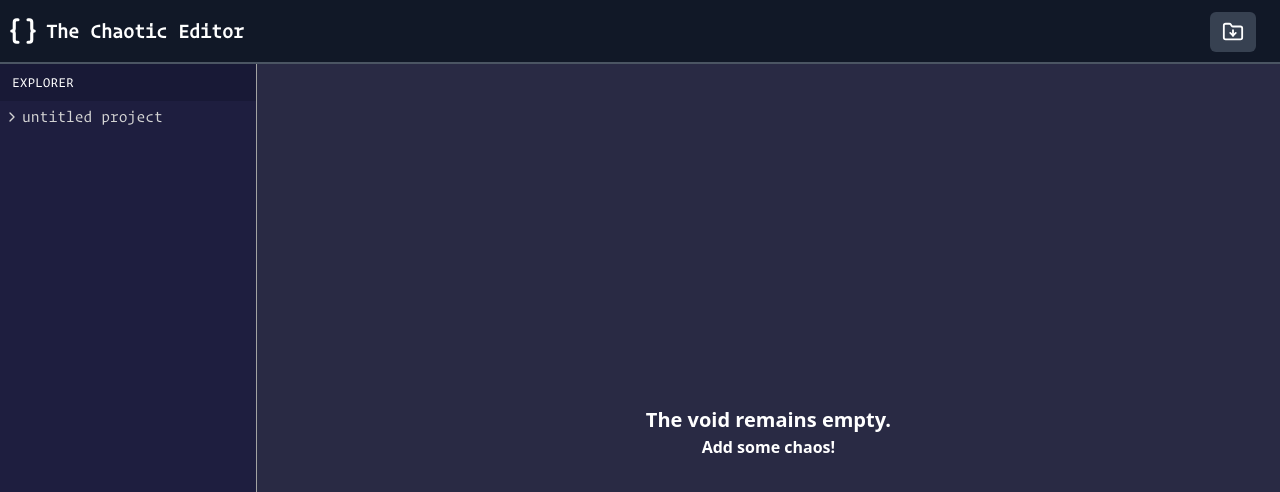
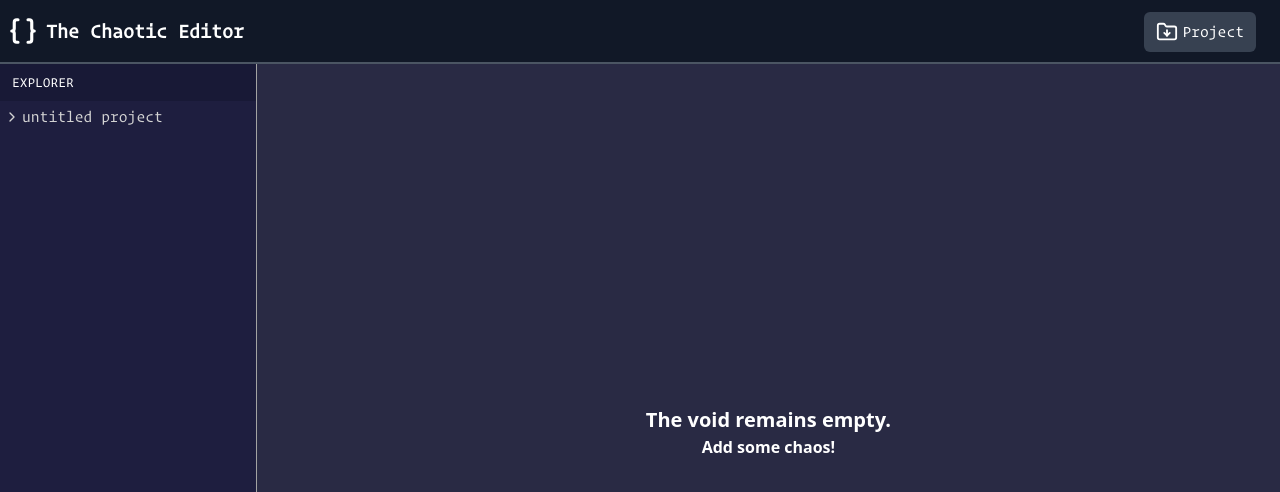
Before and after one commit to HoussemDegachi/lewisHackathone, a React (Vite) app: page / in a window 1280 px wide. Shown: the top 492 px of the page. Built offline with nearby package versions, Linux system fonts and the light colour scheme.

Commit message:
Improved download button styles.

```diff
--- a/src/components/ui/DownloadFileBtn.jsx
+++ b/src/components/ui/DownloadFileBtn.jsx
@@ -1,9 +1,8 @@
-import { changePosition } from '@/lib/animation';
-import { FileDown } from 'lucide-react'
-import React, { useEffect } from 'react'
+import { changePosition } from "@/lib/animation";
+import { FileDown } from "lucide-react";
+import React, { useEffect } from "react";
 
 function DownloadFileBtn({ onClick, file }) {
-
   useEffect(() => {
     const button = document.querySelector("#sneaky-file-btn");
     ["mouseover", "click"].map((type) => changePosition(button, type));
@@ -16,21 +15,20 @@ function DownloadFileBtn({ onClick, file }) {
   }, []);
 
   return (
-    <div className='absolute z-50 right-[86px] top-3' id='sneaky-file-btn'>
+    <div className="absolute z-75 right-[144px] top-3" id="sneaky-file-btn">
       <button
         onClick={onClick}
-    className="bg-gray-700 py-1.5 px-3 h-10 rounded-md group flex items-center text-sm"
+        className="bg-gray-700 py-1.5 px-3 h-10 rounded-md flex gap-1 items-center text-sm"
       >
         <FileDown size={22} />
         {file?.fullName && (
-      <span className="max-w-0 group-hover:max-w-28 group-hover:pl-1 whitespace-nowrap overflow-hidden transition-all duration-500">
+          <span className="max-w-24 whitespace-nowrap overflow-hidden">
             {file.fullName}
           </span>
         )}
       </button>
     </div>
-
-)
+  );
 }
 
-export default DownloadFileBtn
+export default DownloadFileBtn;
--- a/src/components/ui/DownloadProjectBtn.jsx
+++ b/src/components/ui/DownloadProjectBtn.jsx
@@ -15,13 +15,13 @@ function DownloadProjectBtn({ onClick }) {
   }, []);
 
   return (
-    <div id="sneaky-folder-btn" className="absolute z-50 top-3 right-6">
+    <div id="sneaky-folder-btn" className="absolute z-75 top-3 right-6">
       <button
         onClick={onClick}
-        className="bg-gray-700 py-1.5 px-3 h-10 rounded-md group flex items-center text-sm"
+        className="bg-gray-700 py-1.5 px-3 h-10 rounded-md group flex gap-1 items-center text-sm"
       >
         <FolderDown size={22} />
-        <span className="max-w-0 group-hover:max-w-20 group-hover:pl-1 whitespace-nowrap overflow-hidden transition-all duration-500">
+        <span className="max-w-24 whitespace-nowrap overflow-hidden">
           Project
         </span>
       </button>
--- a/tailwind.config.js
+++ b/tailwind.config.js
@@ -10,6 +10,7 @@ module.exports = {
   prefix: "",
   theme: {
     zIndex: {
+      75: "75",
       100: "100",
     },
     container: {
```
Lines whose indentation alone changed are shown as unchanged.
